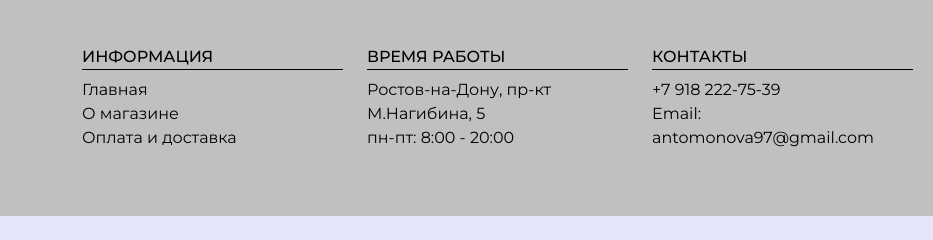
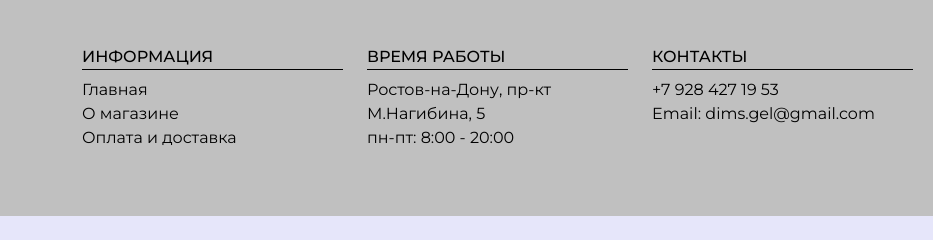
Before and after one commit to De1r/Web_design10, a plain HTML site: page Lab10/index.html in a window 1280 px wide. Shown: the part 560-800 px from the top of the page, 0-933 px from the left. Drawn offline with nearby package versions, Linux system fonts and the light colour scheme.

Commit message:
Update index.html

```diff
--- a/Lab10/index.html
+++ b/Lab10/index.html
@@ -147,8 +147,8 @@
 					<div class="col-md-3 col-6">
 						<h4>Контакты</h4>
 						<ul class="list-unstyled">
-							<li><a href="tel:+79182227539">+7 918 222-75-39</a></li>
-							<li><a href="Email: antomonova97@gmail.com">Email: antomonova97@gmail.com</a></li>
+							<li><a href="tel:+79284271953">+7 928 427 19 53</a></li>
+							<li><a href="Email: dims.gel@gmail.com">Email: dims.gel@gmail.com</a></li>
 						</ul>
 					</div>
 
```
